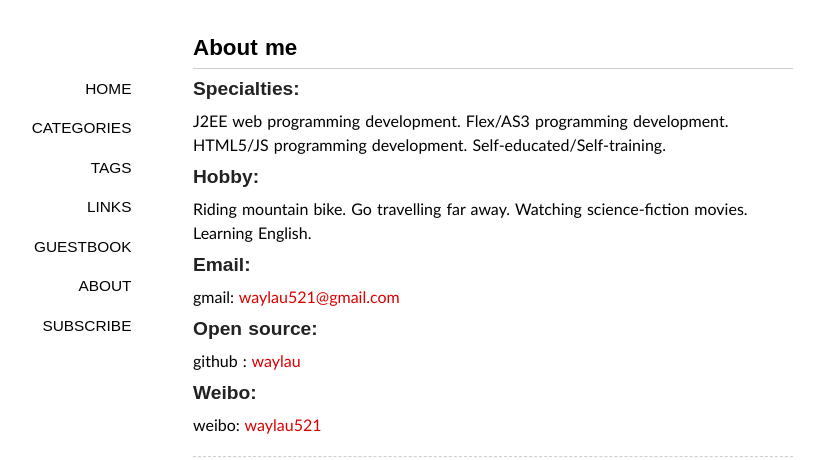
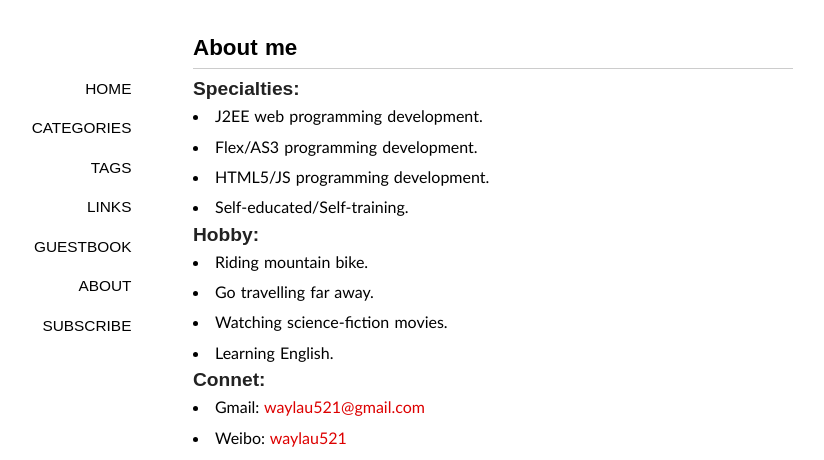
Before and after one commit to zhangwei5095/zhangwei5095.github.io, a Jekyll site: the page built from about/index.md, in a window 1280 px wide, cut to the strip 0-460 px from the top of the page. Shown: the whole strip, without its empty margins (147-971 px from the left). Built offline with Jekyll 4.4.1, drawn with Linux system fonts in a browser that asks for light colours; some web fonts are replaced; Markdown is read by kramdown in place of the engine named in the settings; comment, search, counter and statistics services are not loaded; some of the changed text lies outside the part shown.

```diff
--- a/CNAME
+++ b/CNAME
@@ -1 +1 @@
-waylau.github.io
+www.waylau.com
--- a/about/index.md
+++ b/about/index.md
@@ -6,29 +6,28 @@ comments: no
 
 ###Specialties:
 
-J2EE web programming development.
-Flex/AS3 programming development.
-HTML5/JS programming development.
-Self-educated/Self-training.
+* J2EE web programming development.
+* Flex/AS3 programming development.
+* HTML5/JS programming development.
+* Self-educated/Self-training.
 
 ###Hobby:
 
-Riding mountain bike.
-Go travelling far away.
-Watching science-fiction movies.
-Learning English.
+* Riding mountain bike.
+* Go travelling far away.
+* Watching science-fiction movies.
+* Learning English.
 
-###Email:
+###Connet:
 
-gmail: [waylau521@gmail.com](mailto:waylau521@gmail.com)
+* Gmail: [waylau521@gmail.com](mailto:waylau521@gmail.com)
+* Weibo: [waylau521](http://weibo.com/waylau521)
+* Csdn: [kkkloveyou](http://blog.csdn.net/kkkloveyou)
+* Wordpress: [waylau](http://wordpress-waynelau521.rhcloud.com)
 
 ###Open source:
 
-github : [waylau](https://github.com/waylau)
-
-###Weibo:
-
-weibo: [waylau521](http://weibo.com/waylau521)
+* github : [waylau](https://github.com/waylau)
 
 ----
 
```
Also changed, not shown: README.md.
